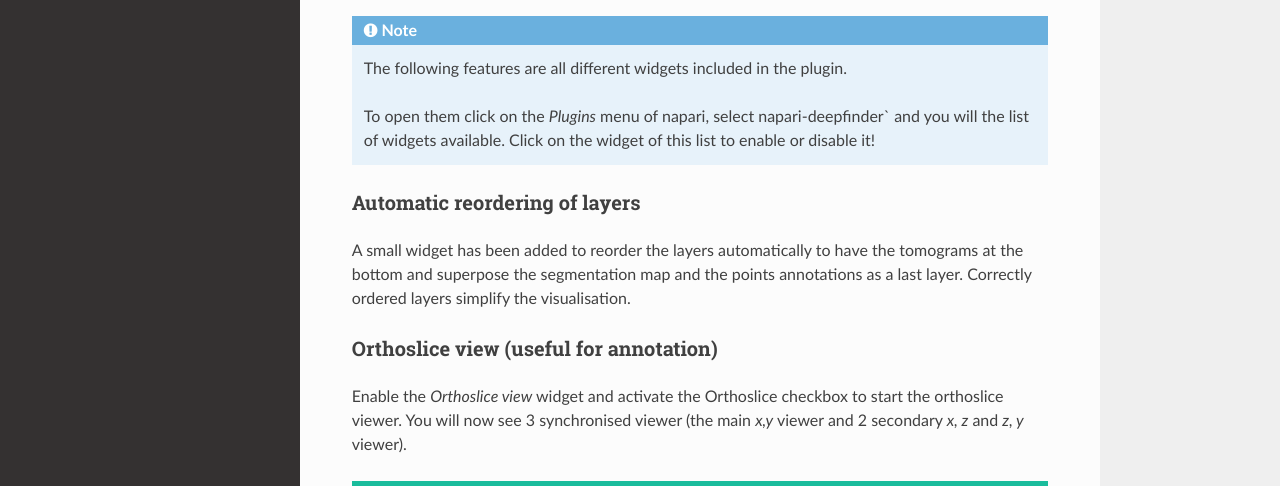
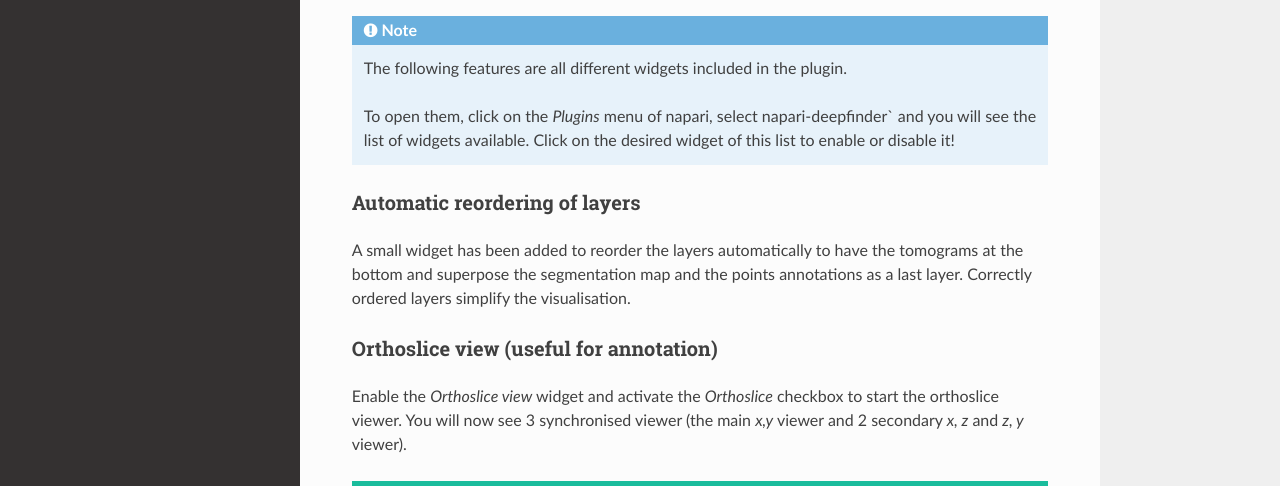
Before and after one commit to deep-finder/napari-deepfinder, a Sphinx documentation site: the page built from docs/guide.rst, in a window 1280 px wide and 900 px high. Shown: the part 394-880 px from the top of the window. Built offline with Sphinx 7.4.7 and the Read the Docs theme 2.0.0, drawn with Linux system fonts in a browser that asks for light colours; some of the changed text lies outside the part shown.

Commit message:
Improve documentation

```diff
--- a/docs/guide.rst
+++ b/docs/guide.rst
@@ -14,8 +14,8 @@ Once `napari-deepfinder` is installed, you will be able to open the files associ
 
 .. note:: The following features are all different widgets included in the plugin.
 
-    To open them click on the `Plugins` menu of napari, select napari-deepfinder` and you will the list of widgets available.
-    Click on the widget of this list to enable or disable it!
+    To open them, click on the `Plugins` menu of napari, select napari-deepfinder` and you will see the list of widgets available.
+    Click on the desired widget of this list to enable or disable it!
 
 Automatic reordering of layers
 ++++++++++++++++++++++++++++++
@@ -26,7 +26,7 @@ Correctly ordered layers simplify the visualisation.
 Orthoslice view (useful for annotation)
 +++++++++++++++++++++++++++++++++++++++
 
-Enable the `Orthoslice view` widget and activate the Orthoslice checkbox to start the orthoslice viewer.
+Enable the `Orthoslice view` widget and activate the `Orthoslice` checkbox to start the orthoslice viewer.
 You will now see 3 synchronised viewer (the main `x,y` viewer and 2 secondary `x, z` and `z, y` viewer).
 
 .. important:: Please be careful and don't add widgets to the secondary viewers but only to the main viewer.
```
Also changed, not shown: other parts of docs/guide.rst (+2 -2 lines), docs/developers.rst (+52 -1 lines).
